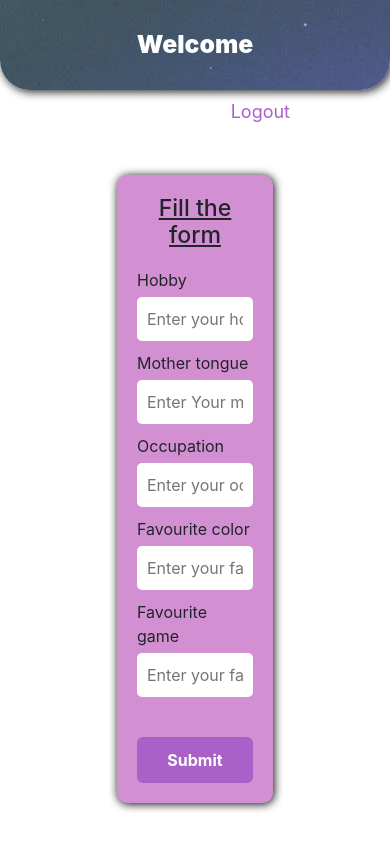
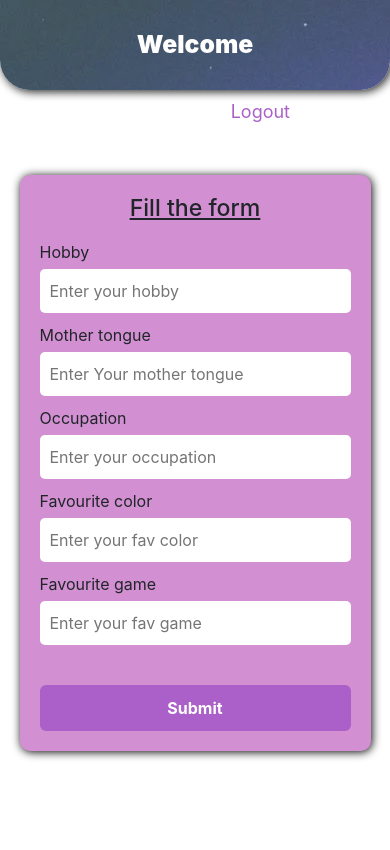
Before and after one commit to dineshpandi54/signup-mern, a React (Create React App) app in the folder signup/: page /home in a window 390 px wide. Shown: the top 850 px of the page. Built offline with nearby package versions, Linux system fonts and the light colour scheme.

Commit message:
css2  commit

```diff
--- a/signup/src/pages/home.css
+++ b/signup/src/pages/home.css
@@ -63,3 +63,9 @@
 .logout-link:hover{
     color: black;
 }
+
+@media screen and (max-width:500px){
+    .home-page{
+        width: 90%;
+    }
+}
```
